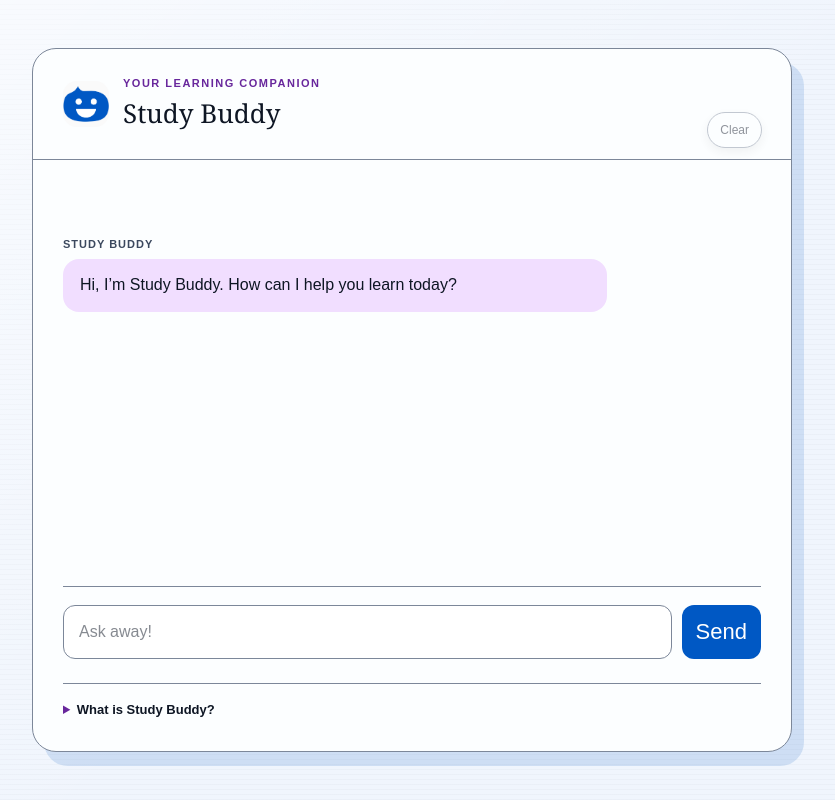
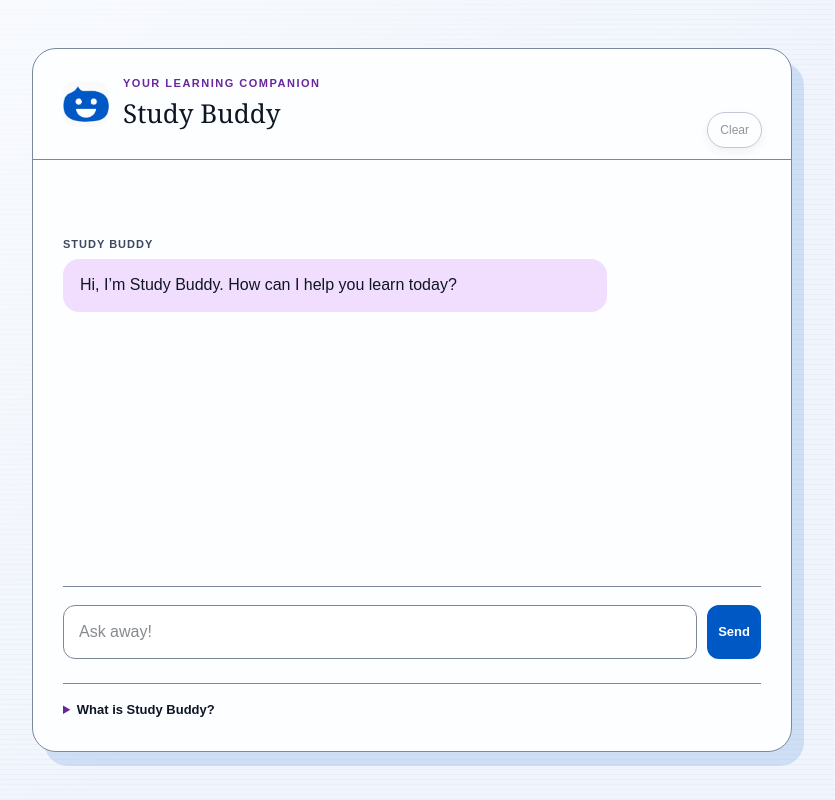
Before and after one commit to LizzyonGit/study-buddy, a Next.js app in the folder OneDrive/lexicon/individuell/individ/: page / in a window 1280 px wide. Shown: the whole page, without its empty margins (228-1063 px from the left). Built offline with nearby package versions, Linux system fonts and the light colour scheme.

Commit message:
styling Send button

```diff
--- a/OneDrive/lexicon/individuell/individ/app/globals.css
+++ b/OneDrive/lexicon/individuell/individ/app/globals.css
@@ -320,18 +320,27 @@ h1 {
 }
 
 .composer button {
-  min-width: 49px;
+  min-width: 42px;
   flex: 0 0 auto;
-  padding: 0 14px;
+  padding: 8px 11px;
   color: white;
   background: var(--blue);
   border: 0;
   border-radius: 12px;
-  font-size: 22px;
+  font-size: 13px;
+  font-weight: 700;
+  transition: background-color 160ms ease, box-shadow 160ms ease, transform 160ms ease;
 }
 
 .composer button:hover {
   background: var(--blue-dark);
+  box-shadow: 0 4px 10px oklch(0.2 0.03 260 / 0.18);
+  transform: translateY(-1px);
+}
+
+.composer button:active {
+  box-shadow: none;
+  transform: translateY(0);
 }
 
 .composer button:disabled {
```
